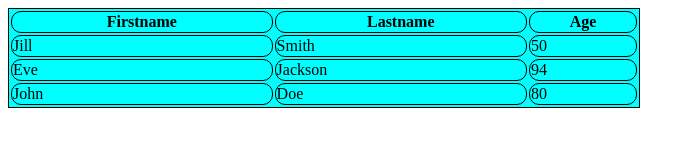
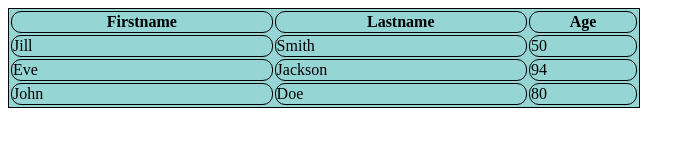
Before and after one commit to abhhirramVeedhi/Tasks, a plain HTML site: page CSS-Task1.html in a window 1280 px wide. Shown: the whole page, without its empty margins (0-695 px from the left). Drawn offline with Linux system fonts and the light colour scheme.

Commit message:
Add files via upload

```diff
--- a/CSS-Task1.html
+++ b/CSS-Task1.html
@@ -8,7 +8,7 @@
         th,
         td {
             border: 1px solid;
-            background-color: aqua;
+            background-color: #95d5d4;
         }
         th,td{
             border-radius: 10px;
```
Also changed, not shown: CSS-Task2.html (+2 -2 lines).
